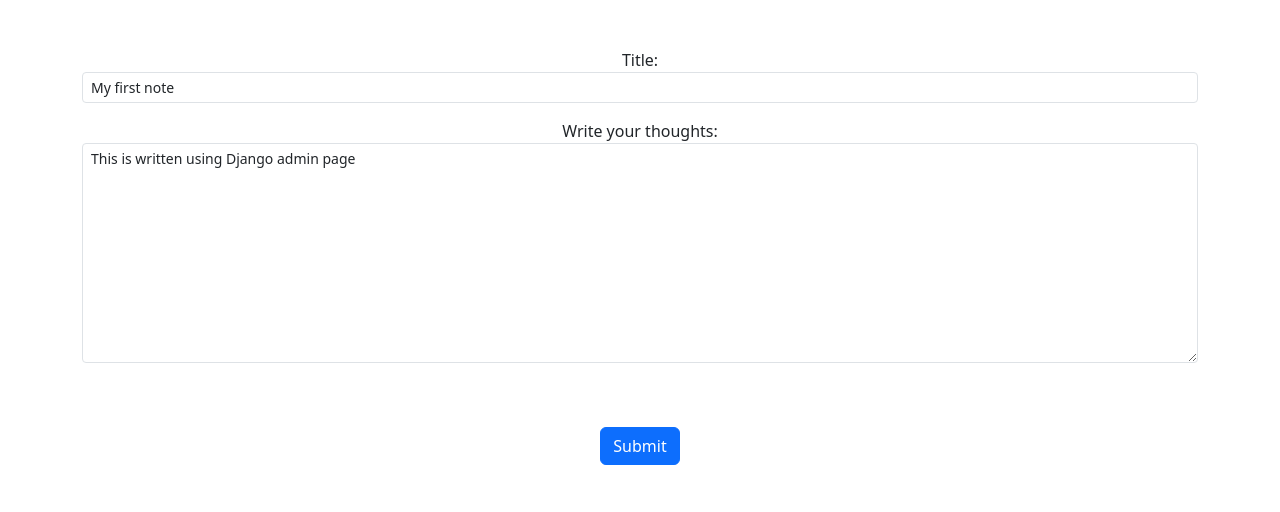
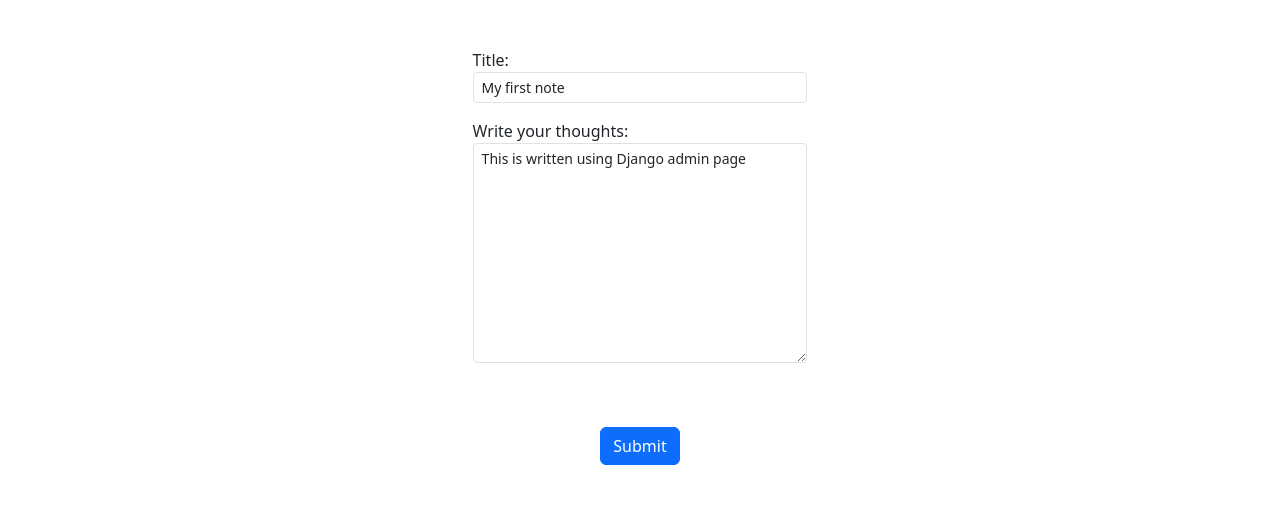
Before and after one commit to Karthikeya0612/QuickNotes, a Django app: page /notes/notes/1/edit in a window 1280 px wide. Shown: the part 54-566 px from the top of the page. Run offline with Django 4.2, Linux system fonts and the light colour scheme; data comes from the database, SQL or seed files in the repository; both versions use the stored data as it was after the commit.

Commit message:
changing layout

```diff
--- a/home/templates/home/authorize.html
+++ /dev/null
@@ -1,4 +0,0 @@
-{% extends "base.html" %}
-{% block content %}
-    <h1>This is a secured page</h1>
-{% endblock %}
--- a/notes/forms.py
+++ b/notes/forms.py
@@ -14,8 +14,8 @@ class NotesForm(forms.ModelForm):
             'text': "Write your thoughts"
         }
 
-    # def clean_title(self):
-    #     title = self.cleaned_data['title']
-    #     if 'Django' not in title:
-    #         raise ValidationError('We only accept notes about Django!')
-    #     return title
+    def clean_title(self):
+        title = self.cleaned_data['title']
+        if len(title) > 20:
+            raise ValidationError('We only accept 20 characters in title')
+        return title
--- a/notes/templates/notes/all_notes.html
+++ b/notes/templates/notes/all_notes.html
@@ -3,11 +3,11 @@
 {% block content %}
 
     <h1 class="my-5">
-        These are notes
+        These are your Notes!!
     </h1>
     <div class="row row-cols3 g-2">
         {% for note in notes %}
-        <div class="col">
+        <div class="col-3">
             <div class="p-3 border">
                 <a href="{% url 'notes.detail' pk=note.id %}">
                     <h3>{{note.title}}</h3>
--- a/static/css/style.css
+++ b/static/css/style.css
@@ -3,9 +3,37 @@ ul.errorlist {
 }
 div.p-3.border a{
     text-decoration: none;
-    color: palevioletred;
+    color: rgb(216, 112, 147);
 
 }
 div.p-3.border a:hover h3{
-    font-weight: 100;
+    color: rgb(203, 40, 94);
 }
+p{
+    text-align: justify;
+}
+.form-control .form-control-sm{
+    margin: auto;
+    width: 100px;
+}
+p label{
+    display: flex;
+    width: 30%;
+    margin: auto;
+    text-align: left;
+}
+input#id_title {
+    width: 30%;
+    margin: auto;
+}
+textarea#id_text {
+    width: 30%;
+    margin: auto;
+}
+.notes-display {
+    color: rgb(216, 112, 147);
+    border: 2px solid black;
+}
+.notes-display p{
+    color: black
+}
```
Also changed, not shown: notes/templates/notes/notes_details.html (+7 -5 lines), db.sqlite3.
